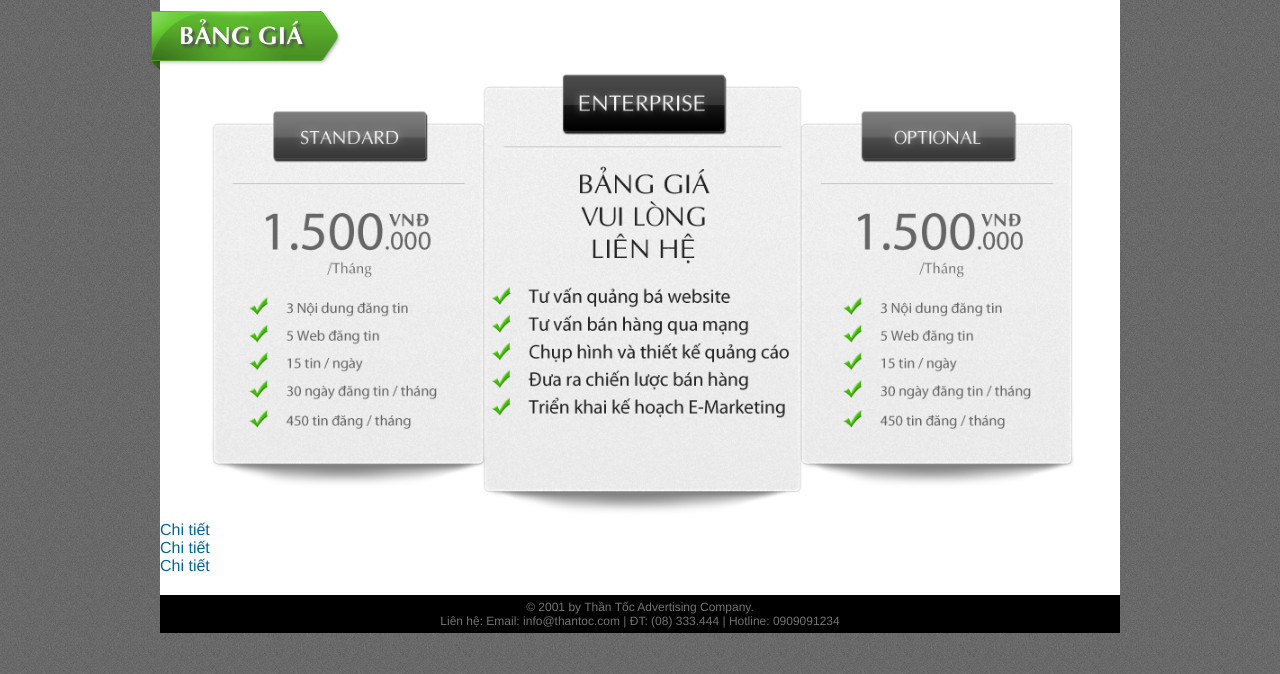
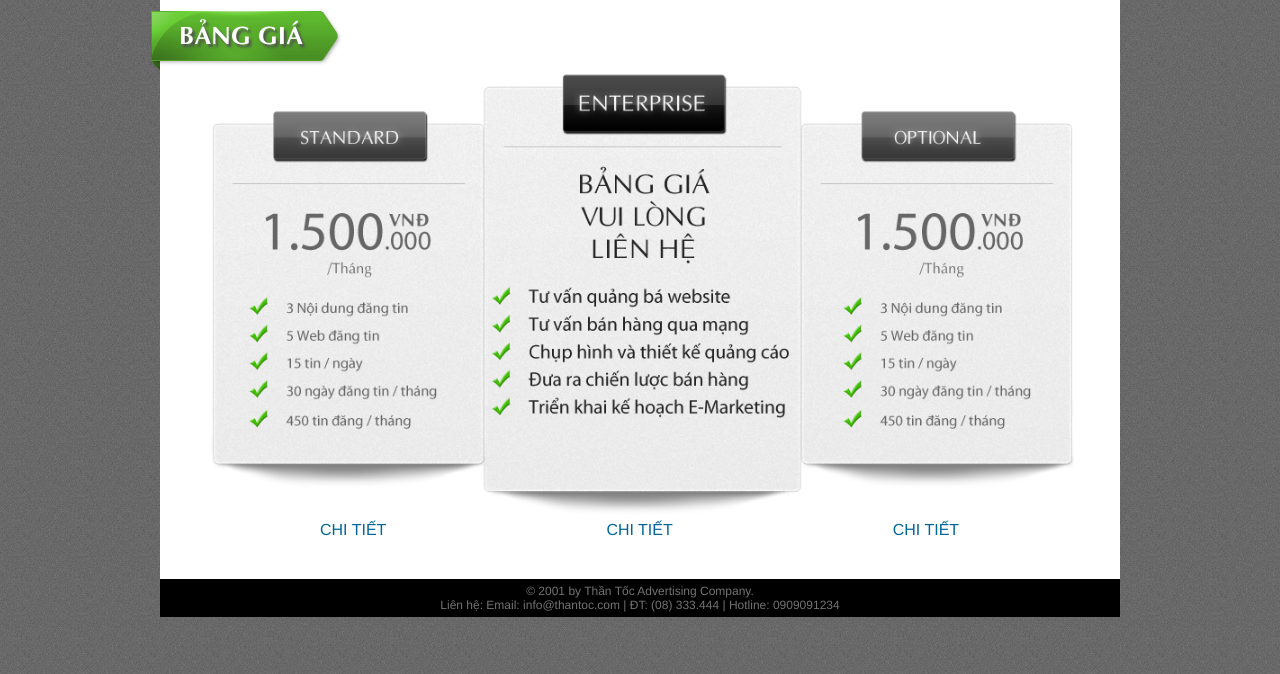
Before and after one commit to btnguyen2k/btnguyen2k-design, a PHP site: page /pricing.html in a window 1280 px wide. Shown: the part 126-800 px from the top of the page. Run offline with PHP 8.4, Linux system fonts and the light colour scheme.

```diff
--- a/thantoc/trunk/html/style.css
+++ b/thantoc/trunk/html/style.css
@@ -481,6 +481,36 @@ p, h1, h2, h3, h4, h5, h6 {
 		.pricing-content {
 			float:left;
 			}
+
+		#price-detail {
+			float:left;
+			width:960px;
+			margin: 0px 50px 20px 50px
+			}
+
+		#price-detail ul, #price-detail ul li, #price-detail li {
+			float:left;
+			margin:0;
+			padding:0;
+			list-style-type: none;
+			}
+
+		#price-detail li {
+			padding:0 110px;
+			}
+
+		#price-detail li a {
+			float:left;
+			display: block;
+			text-transform: uppercase;
+			}
+
+		#p-standard, #p-enterprise, #p-optional, #p-note {
+			float:left;
+			margin:0;
+			padding:10px 120px;
+			}
+
 #main{}
 
 #footer{
```
